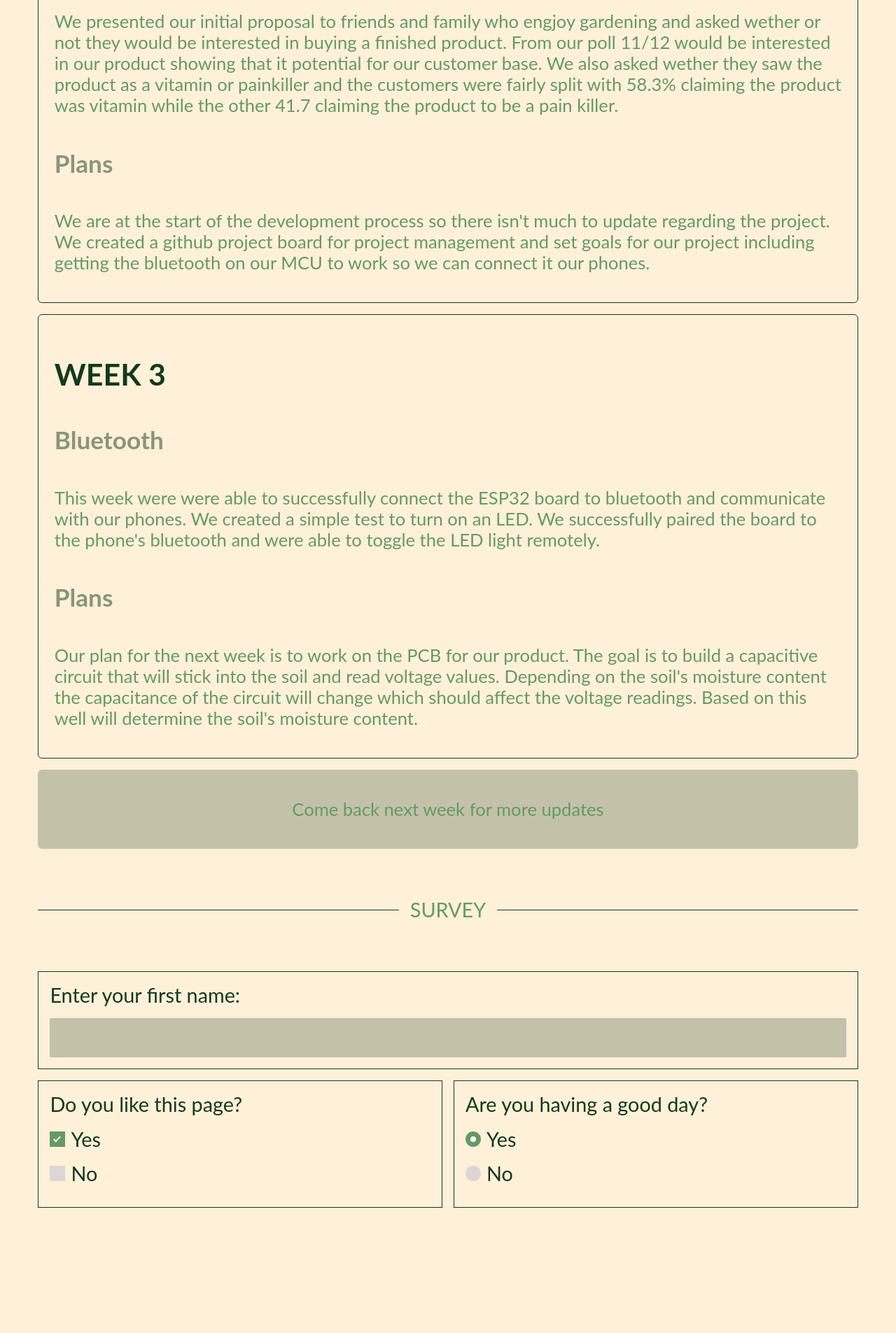
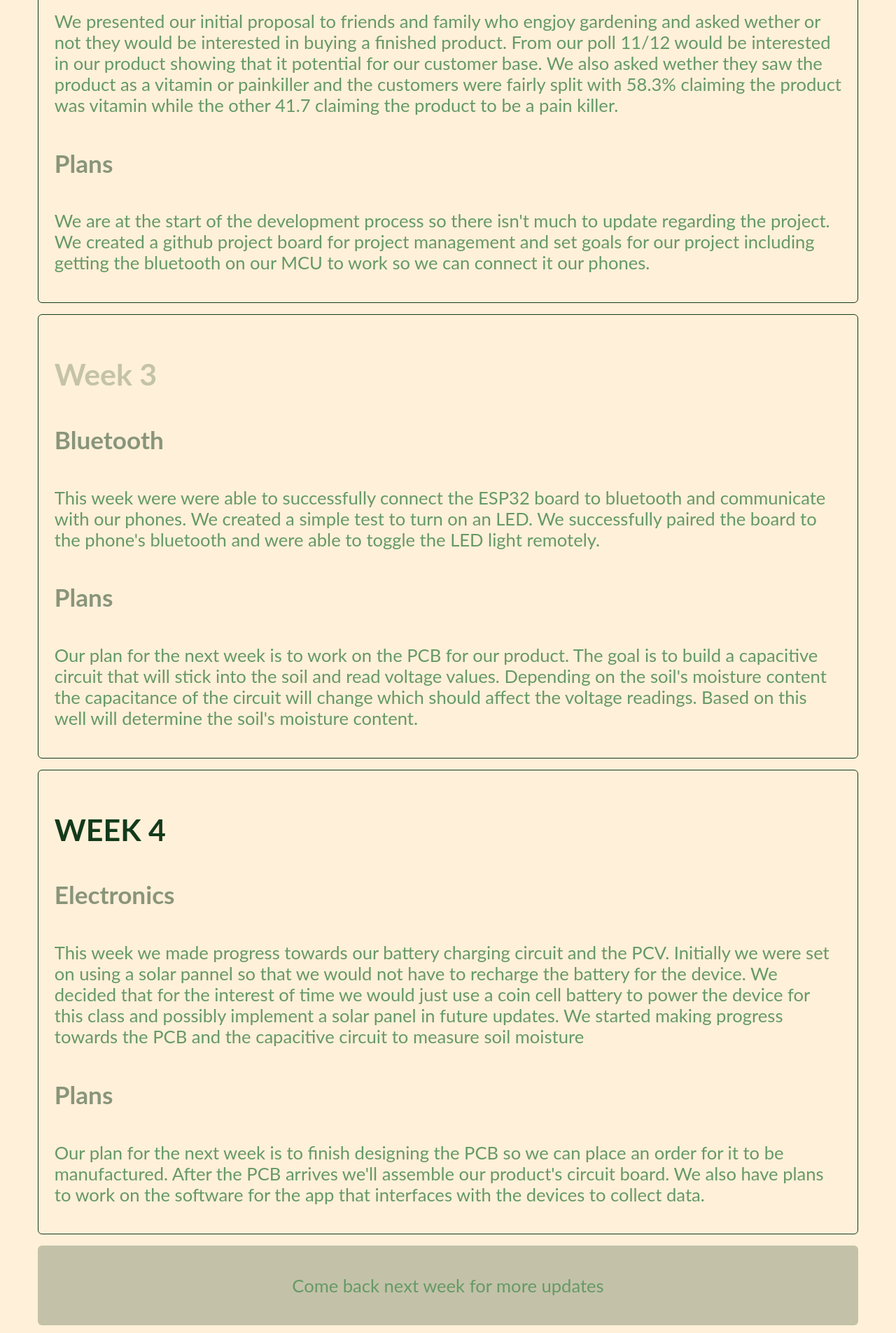
Before and after one commit to duongkelvin75/ece140a-kelvin-duong, a Python web app: template web/src/templates/home.html in a window 1280 px wide. Shown: the part 3440-5345 px from the top of the page at 70% size. Before the commit the page ends 5166 px from the top, so only its background shows below. Run offline with Jinja, Linux system fonts and the light colour scheme; the template is opened without the code that fills it, so the values that code supplies are empty.

Commit message:
week 4 update

```diff
--- a/web/src/public/css/agile.css
+++ b/web/src/public/css/agile.css
@@ -65,8 +65,8 @@ h2 {
 }
 h3 {
   font-size: calc(1rem + 2.1vw);
-  color: var(--dark-color);
-  text-transform: uppercase;
+  color: var(--light-color);
+/*   text-transform: uppercase; */
 }
 h4 {
   font-size: calc(1rem + 1.5vw);
@@ -86,6 +86,17 @@ p {
   margin: var(--margin-lg) auto;
   border: 1px solid var(--dark-color);
   border-radius: var(--border-radius);
+}
+.cur-update {
+  padding: var(--padding-lg) var(--padding-xl);
+  margin: var(--margin-lg) auto;
+  border: 1px solid var(--dark-color);
+  border-radius: var(--border-radius);
+}
+.cur-update > h3{
+  font-size: calc(1rem + 2.1vw);
+  color: var(--dark-color);
+  text-transform: uppercase;
 }
 .upcoming {
   padding: var(--padding-lg);
@@ -115,12 +126,22 @@ a {
   color: var(--accent-color);
   text-decoration: none;
 }
-/* h2, h3, h4, h5, h6, .card {
-  padding: var(--padding-lg);
-  margin: var(--margin-med) auto;
-  background: var(--light-color);
-  width: 100%;
-} */
+.flex-container > div:hover {
+  background-color: var(--dark-color);
+}
+//Mobile first! Default to a single column.
+section.grid{
+  display: grid;
+  grid-template-columns:1fr;
+  grid-gap:1.5rem;
+}
+//Switch to a 2-column grid when the screen is large enough.
+@media all and (min-width: 1024px){
+  section.grid{
+    grid-template-columns: 1fr 1fr;
+  }
+}
+
 table {
   table-layout: fixed;
   border-collapse: collapse;
--- a/web/src/templates/home.html
+++ b/web/src/templates/home.html
@@ -17,16 +17,16 @@
 <body>
 
   <div class='hero'>
-    <h1> PlantPal </h1>
+    <h1 id = 'top'> PlantPal </h1>
     <p> Landing page for my ECE 140B project </p>
   </div>
 
   <section class='padding-responsive'>
     <div class="flex-container">
-      <div><a href="#kvp">Key Value Proposition</a>.</div>
-      <div><a href="#pp">Product Page</a>.</div>
-      <div><a href="#tm">Team Members</a>.</div>
-      <div><a href="#up">Updates</a>.</div>
+      <div><a href="#kvp">Key Value Proposition</a></div>
+      <div><a href="#pp">Product Page</a></div>
+      <div><a href="#tm">Team Members</a></div>
+      <div><a href="#up">Updates</a></div>
     </div>
     <div class='separator' id='kvp'>Key Value Proposition</div>
     <div class='update'>
@@ -84,7 +84,7 @@
       <p>We are at the start of the development process so there isn't much to update regarding the project. We created a github project board for project management and set goals for our project including getting the bluetooth on our MCU to work so we can connect it our phones. </p>
     </div>
 
-    <div class='update' id='up'>
+    <div class='update'>
       <h3>Week 3</h3>
       <h4>Bluetooth</h4>
       <p>This week were were able to successfully connect the ESP32 board to bluetooth and communicate with our phones. We created a simple test to turn on an LED. We successfully paired the board to the phone's bluetooth and were able to toggle the LED light remotely.</p>
@@ -92,9 +92,18 @@
       <p>Our plan for the next week is to work on the PCB for our product. The goal is to build a capacitive circuit that will stick into the soil and read voltage values. Depending on the soil's moisture content the capacitance of the circuit will change which should affect the voltage readings. Based on this well will determine the soil's moisture content.
       <p>
     </div>
+
+     <div class='cur-update'id='up'>
+      <h3>Week 4</h3>
+      <h4>Electronics</h4>
+      <p>This week we made progress towards our battery charging circuit and the PCV. Initially we were set on using a solar pannel so that we would not have to recharge the battery for the device. We decided that for the interest of time we would just use a coin cell battery to power the device for this class and possibly implement a solar panel in future updates. We started making progress towards the PCB and the capacitive circuit to measure soil moisture</p>
+      <h4>Plans</h4>
+      <p>Our plan for the next week is to finish designing the PCB so we can place an order for it to be manufactured. After the PCB arrives we'll assemble our product's circuit board. We also have plans to work on the software for the app that interfaces with the devices to collect data.
+    </div>
     <div class='upcoming'>
       <p>Come back next week for more updates</p>
     </div>
+    <a href="#top">Back To The Top</a>
     <div class='separator'>
       Survey
     </div>
```
